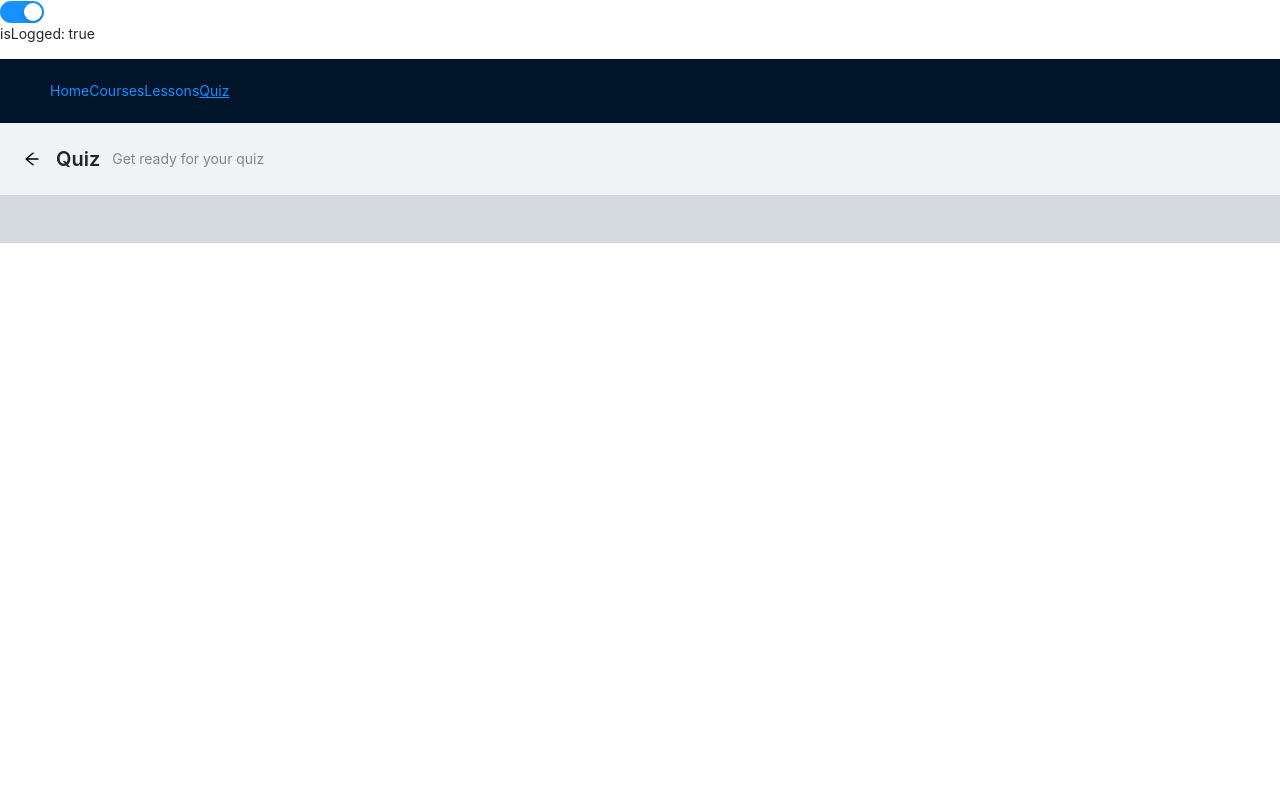
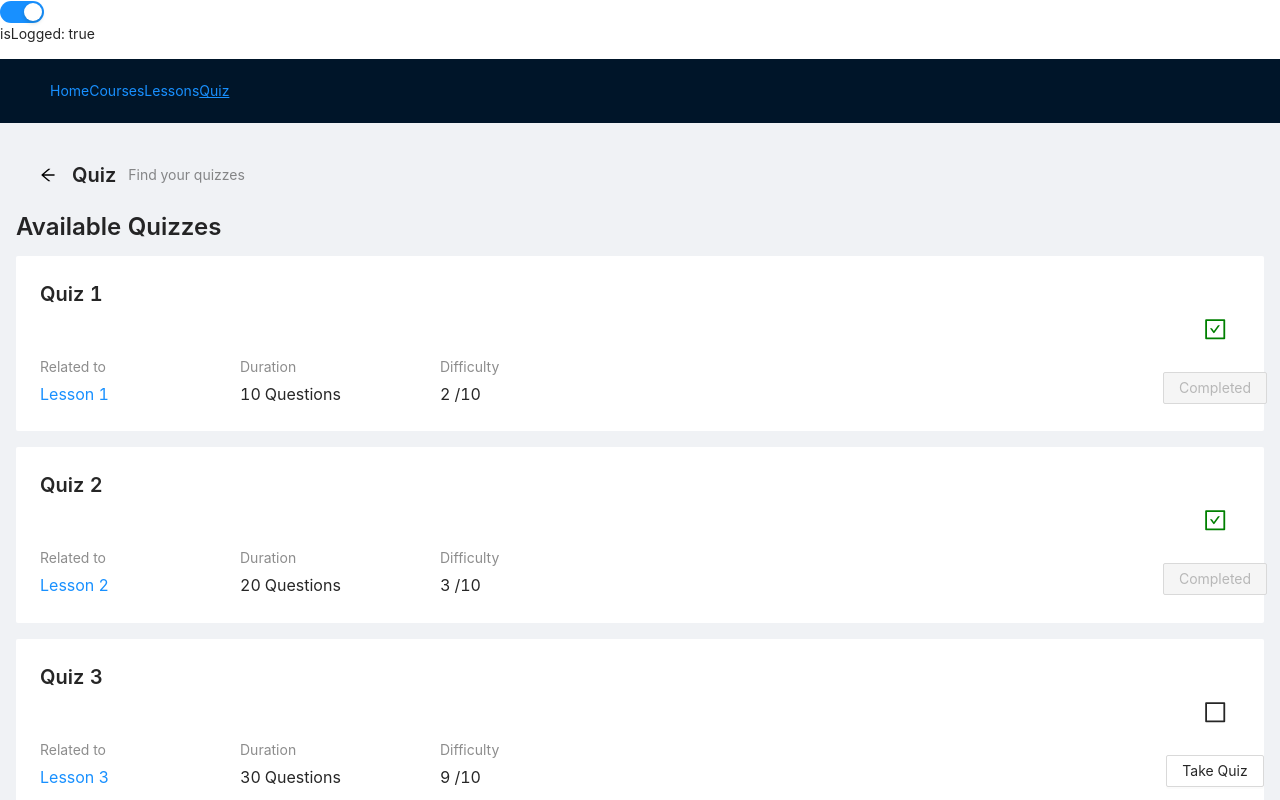
Before and after one commit to antoineGH/sayhello, a React (Create React App) app: page /auth/quiz in a window 1280 px wide. Shown: the top 800 px of the page. Built offline with nearby package versions, Linux system fonts and the light colour scheme.

Commit message:
quizCatalog and quizz summary

```diff
--- a/src/components/courseCatalog/CourseCatalog.tsx
+++ b/src/components/courseCatalog/CourseCatalog.tsx
@@ -50,7 +50,7 @@ const CourseCatalog = () => {
 
 	const handleEnrollCourse = (courseID: number) => {
 		console.log('handleEnrollCourse')
-		navigate(`/course/${courseID}`)
+		navigate(`/auth/course/${courseID}`)
 	}
 
 	return (
--- a/src/components/courseList/CourseList.tsx
+++ b/src/components/courseList/CourseList.tsx
@@ -51,7 +51,7 @@ const CourseList = () => {
 
 	const handleResumeCourse = (courseID: number) => {
 		console.log('handleResumeCourse')
-		navigate(`/course/${courseID}`)
+		navigate(`/auth/course/${courseID}`)
 	}
 
 	const handleEditCourse = () => {
--- a/src/components/lessonCatalog/LessonCatalog.tsx
+++ b/src/components/lessonCatalog/LessonCatalog.tsx
@@ -46,7 +46,7 @@ const LessonCatalog = () => {
 
 	const handleStartLesson = (lessonID: number) => {
 		console.log('handleStartLesson')
-		navigate(`/lesson/${lessonID}`)
+		navigate(`/auth/lesson/${lessonID}`)
 	}
 
 	return (
--- /dev/null
+++ b/src/components/quiz/QuizSummary.tsx
@@ -0,0 +1,67 @@
+import { BorderOutlined, CheckSquareOutlined } from '@ant-design/icons'
+import { Button, Col, Row, Statistic, Tooltip, Typography } from 'antd'
+import { Link } from 'react-router-dom'
+
+interface Props {
+	quizID: number
+	quizName: string
+	lessonID: number
+	lessonName: string
+	difficulty: number
+	numberQuestion: number
+	score: number
+	handleQuiz: (quizID: number) => void
+}
+
+const QuizSummary = ({
+	quizID,
+	quizName,
+	lessonID,
+	lessonName,
+	difficulty,
+	numberQuestion,
+	score,
+	handleQuiz,
+}: Props) => {
+	const { Title } = Typography
+	return (
+		<>
+			<Row>
+				<Col span={4}>
+					<Title level={4}>{quizName}</Title>
+				</Col>
+			</Row>
+			<Row>
+				<Col span={1} offset={23} style={{ justifyContent: 'center', display: 'flex' }}>
+					<Tooltip title={score !== 0 ? `${lessonName} completed` : `${lessonName} not completed`}>
+						{score !== -1 ? (
+							<CheckSquareOutlined className='checkedLesson' />
+						) : (
+							<BorderOutlined className='uncheckedLesson' />
+						)}
+					</Tooltip>
+				</Col>
+			</Row>
+			<Row style={{ marginTop: '1rem' }}>
+				<Col span={4}>
+					<Link to={`/auth/lesson/${lessonID}`}>
+						<Statistic title='Related to' value={lessonName} valueStyle={{ color: '#1890ff' }} />
+					</Link>
+				</Col>
+				<Col span={4}>
+					<Statistic title='Duration' value={numberQuestion} suffix='Questions' />
+				</Col>
+				<Col span={4}>
+					<Statistic title='Difficulty' value={difficulty} suffix='/10' />
+				</Col>
+				<Col span={1} offset={11} style={{ justifyContent: 'center', display: 'flex' }}>
+					<Button style={{ marginTop: '1rem' }} disabled={score !== -1} onClick={() => handleQuiz(quizID)}>
+						{score !== -1 ? 'Completed' : 'Take Quiz'}
+					</Button>
+				</Col>
+			</Row>
+		</>
+	)
+}
+
+export default QuizSummary
--- /dev/null
+++ b/src/components/quizCatalog/QuizCatalog.tsx
@@ -0,0 +1,78 @@
+import { Card, Typography } from 'antd'
+import QuizSummary from 'components/quiz/QuizSummary'
+import { useNavigate } from 'react-router'
+
+const QuizCatalog = () => {
+	const { Title } = Typography
+	const navigate = useNavigate()
+	const quizzes = [
+		{
+			quizID: 1,
+			quizName: 'Quiz 1',
+			lessonID: 1,
+			lessonName: 'Lesson 1',
+			difficulty: 2,
+			numberQuestion: 10,
+			score: 50,
+		},
+		{
+			quizID: 2,
+			quizName: 'Quiz 2',
+			lessonID: 2,
+			lessonName: 'Lesson 2',
+			difficulty: 3,
+			numberQuestion: 20,
+			score: 90,
+		},
+		{
+			quizID: 3,
+			quizName: 'Quiz 3',
+			lessonID: 3,
+			lessonName: 'Lesson 3',
+			difficulty: 9,
+			numberQuestion: 30,
+			score: -1,
+		},
+		{
+			quizID: 4,
+			quizName: 'Quiz 4',
+			lessonID: 4,
+			lessonName: 'Lesson 4',
+			difficulty: 6,
+			numberQuestion: 40,
+			score: -1,
+		},
+	]
+
+	const handleTakeQuiz = (quizID: number) => {
+		console.log('handleTakeQuiz')
+		navigate(`/auth/quiz/${quizID}`)
+	}
+
+	return (
+		<>
+			<div className='quiz_title'>
+				<Title level={3}>Available Quizzes</Title>
+			</div>
+			{quizzes.map((quiz, count) => {
+				count++
+				return (
+					<Card key={count} bordered={false} style={{ marginBottom: '1rem' }}>
+						<QuizSummary
+							quizID={quiz.quizID}
+							quizName={quiz.quizName}
+							lessonName={quiz.lessonName}
+							lessonID={quiz.lessonID}
+							difficulty={quiz.difficulty}
+							numberQuestion={quiz.numberQuestion}
+							score={quiz.score}
+							handleQuiz={handleTakeQuiz}
+						/>
+					</Card>
+				)
+			})}
+		</>
+	)
+}
+
+export default QuizCatalog
--- a/src/pages/Quiz.tsx
+++ b/src/pages/Quiz.tsx
@@ -1,4 +1,5 @@
 import { PageHeader } from 'antd'
+import QuizCatalog from 'components/quizCatalog/QuizCatalog'
 import useTitle from 'hooks/useTitle'
 import { useNavigate } from 'react-router'
 
@@ -7,14 +8,15 @@ const Quiz = () => {
 	useTitle('Quiz')
 
 	return (
-		<>
+		<div style={{ margin: '1rem' }}>
 			<PageHeader
 				className='site-page-header'
 				onBack={() => navigate(-1)}
 				title='Quiz'
-				subTitle='Get ready for your quiz'
+				subTitle='Find your quizzes'
 			/>
-		</>
+			<QuizCatalog />
+		</div>
 	)
 }
 
```
